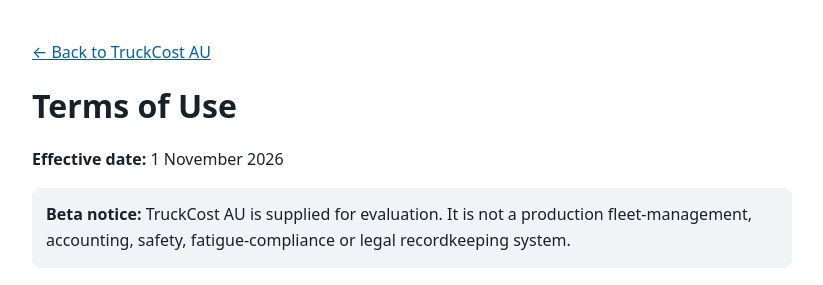
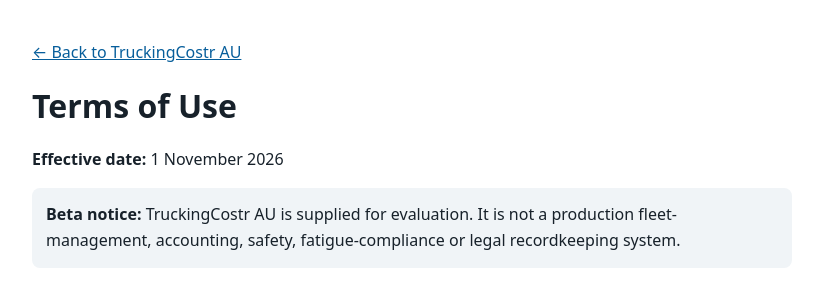
Before and after one commit to googes45/truckcost-au, a website: page terms.html in a window 1280 px wide. Shown: the top 285 px of the page, without its empty margins (228-1051 px from the left). Drawn offline with Linux system fonts and the light colour scheme.

Commit message:
Rebrand app to TruckingCostr AU

```diff
--- a/terms.html
+++ b/terms.html
@@ -1,6 +1,6 @@
-<!doctype html><html lang="en-AU"><head><meta charset="utf-8"><meta name="viewport" content="width=device-width,initial-scale=1"><meta name="theme-color" content="#101418"><title>Terms of Use — TruckCost AU</title><style>body{font:16px/1.6 system-ui,-apple-system,Segoe UI,Roboto,sans-serif;max-width:760px;margin:0 auto;padding:24px;color:#17212a}h1,h2{line-height:1.2}a{color:#075e9b}.note{background:#f0f4f7;padding:14px;border-radius:8px}</style></head><body>
-<p><a href="./">← Back to TruckCost AU</a></p><h1>Terms of Use</h1><p><strong>Effective date:</strong> 1 November 2026</p>
-<div class="note"><strong>Beta notice:</strong> TruckCost AU is supplied for evaluation. It is not a production fleet-management, accounting, safety, fatigue-compliance or legal recordkeeping system.</div>
+<!doctype html><html lang="en-AU"><head><meta charset="utf-8"><meta name="viewport" content="width=device-width,initial-scale=1"><meta name="theme-color" content="#101418"><title>Terms of Use — TruckingCostr AU</title><style>body{font:16px/1.6 system-ui,-apple-system,Segoe UI,Roboto,sans-serif;max-width:760px;margin:0 auto;padding:24px;color:#17212a}h1,h2{line-height:1.2}a{color:#075e9b}.note{background:#f0f4f7;padding:14px;border-radius:8px}</style></head><body>
+<p><a href="./">← Back to TruckingCostr AU</a></p><h1>Terms of Use</h1><p><strong>Effective date:</strong> 1 November 2026</p>
+<div class="note"><strong>Beta notice:</strong> TruckingCostr AU is supplied for evaluation. It is not a production fleet-management, accounting, safety, fatigue-compliance or legal recordkeeping system.</div>
 <h2>Use of the service</h2><p>You may use this public beta to evaluate its features. You are responsible for the accuracy, completeness and lawful collection of information entered. Do not enter information you are not authorised to use.</p>
 <h2>Calculations and financial information</h2><p>Cost, fuel, job, profit and reporting figures are estimates based on user-entered information and assumptions. The app may omit costs, allocate costs imperfectly or contain errors. Results are not financial, accounting, tax or business advice. Independently verify calculations before using them for quotes, purchasing, tax, payroll or business decisions.</p>
 <h2>Heavy vehicle, fatigue and GPS features</h2><p>The manual work diary is <strong>not an NHVR-approved Electronic Work Diary</strong>, does not calculate legal fatigue limits and does not replace a required written diary, approved EWD or other statutory record. GPS recording may be interrupted by browser, device, permission or background-operation limits. GPS distance and speed are not certified measurements. You remain responsible for complying with applicable laws.</p>
@@ -8,4 +8,4 @@
 <h2>Data and availability</h2><p>Workspace data is stored locally and may be lost if browser data is cleared, the device is lost or the browser fails. There is no cloud backup, account recovery or synchronisation. You are responsible for exporting and protecting backups. The beta may change, be interrupted or be withdrawn without notice.</p>
 <h2>Third-party services</h2><p>Links to Google Maps, NHVR, NMI and other third-party websites are provided for convenience. Their content, availability, terms and privacy practices are controlled by those providers.</p>
 <h2>Liability and updates</h2><p>To the extent permitted by applicable law, the beta is provided without guarantees that it will be uninterrupted, error-free, complete or suitable for a particular purpose. Nothing in these terms excludes rights or guarantees that cannot lawfully be excluded under Australian Consumer Law. These terms may be updated as the beta develops.</p>
-<h2>Contact</h2><p>For questions or to report a problem, use the <a href="https://github.com/googes45/truckcost-au/issues">project issue tracker</a>. Do not include private personal, vehicle or financial information in a public issue.</p><p><a href="./">Return to TruckCost AU</a></p></body></html>
+<h2>Contact</h2><p>For questions or to report a problem, use the <a href="https://github.com/googes45/truckcost-au/issues">project issue tracker</a>. Do not include private personal, vehicle or financial information in a public issue.</p><p><a href="./">Return to TruckingCostr AU</a></p></body></html>
```
